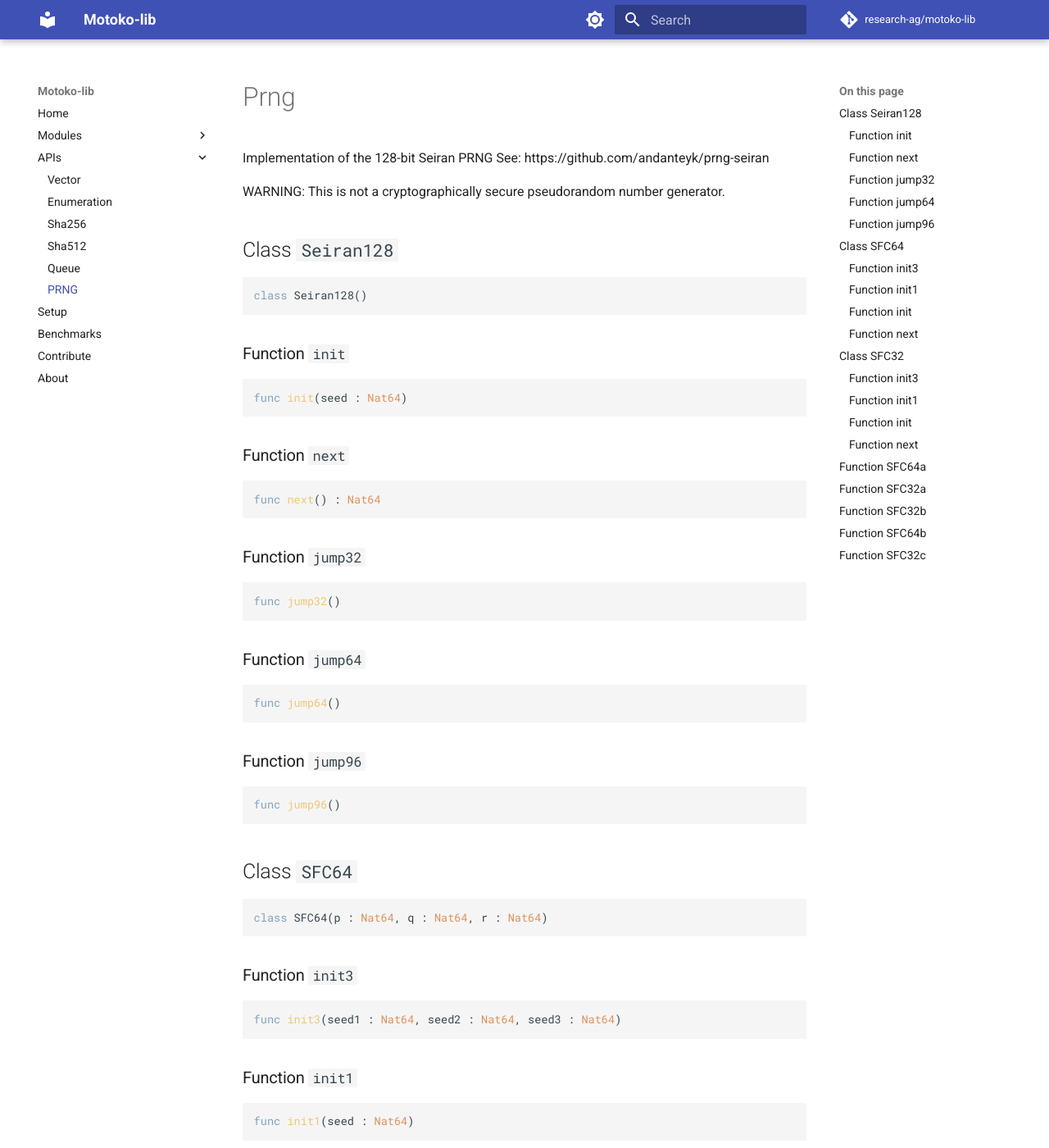
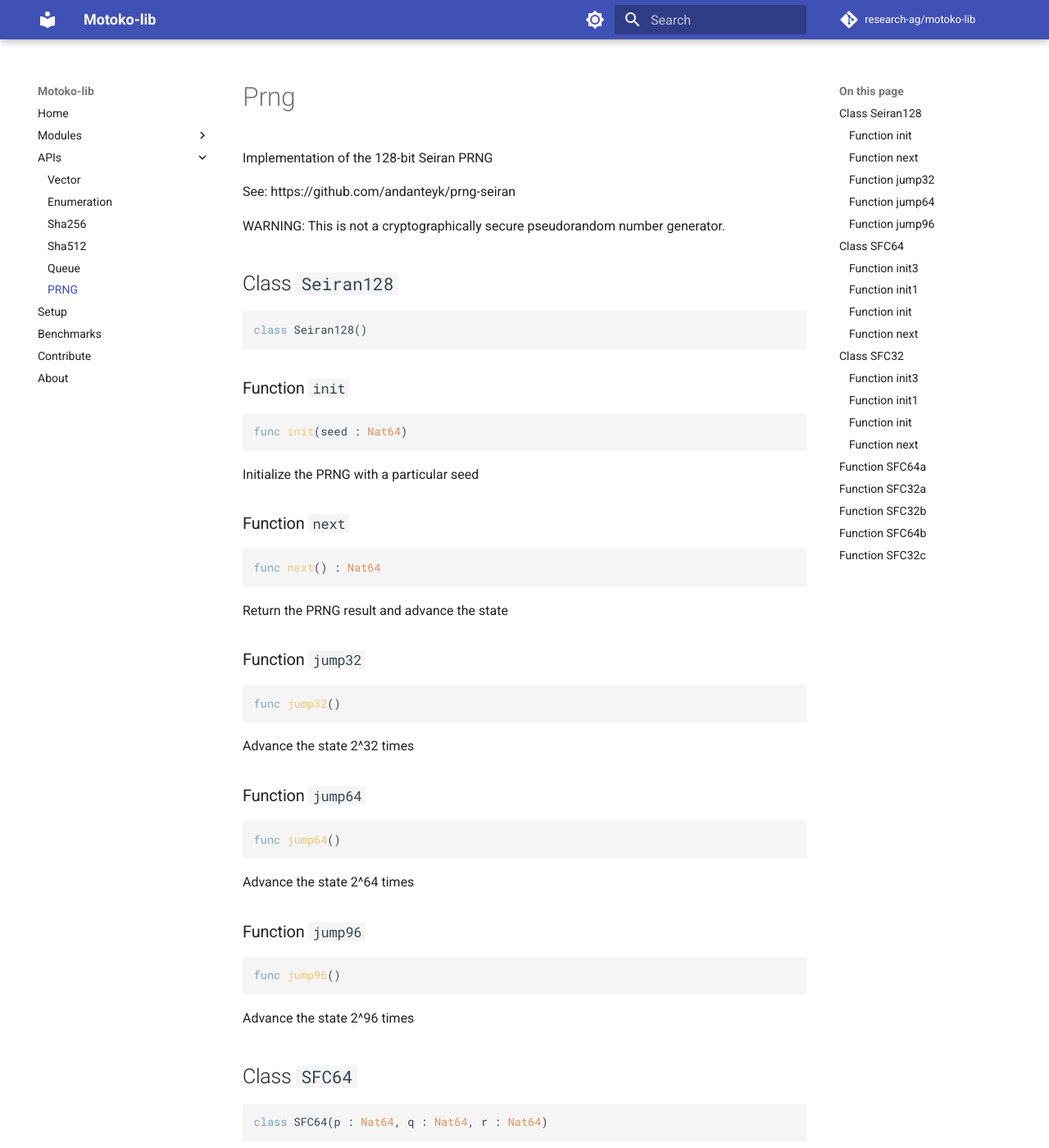
Before and after one commit to research-ag/motoko-lib, an MkDocs documentation site: the page built from docs/modoc/Prng.md, in a window 1280 px wide and 1400 px high. Shown: the whole window at 82% size. Built offline with MkDocs 1.6.1 and Material for MkDocs 9.7.7, drawn with Linux system fonts in a browser that asks for light colours; comment, search, counter and statistics services are not loaded; some of the changed text lies outside the part shown.

````diff
--- a/docs/modoc/Prng.md
+++ b/docs/modoc/Prng.md
@@ -1,5 +1,6 @@
 # Prng
 Implementation of the 128-bit Seiran PRNG
+
 See: https://github.com/andanteyk/prng-seiran
 
 WARNING: This is not a cryptographically secure pseudorandom
@@ -17,6 +18,7 @@ class Seiran128()
 func init(seed : Nat64)
 ```
 
+Initialize the PRNG with a particular seed
 
 
 ### Function `next`
@@ -24,6 +26,7 @@ func init(seed : Nat64)
 func next() : Nat64
 ```
 
+Return the PRNG result and advance the state
 
 
 ### Function `jump32`
@@ -31,6 +34,7 @@ func next() : Nat64
 func jump32()
 ```
 
+Advance the state 2^32 times
 
 
 ### Function `jump64`
@@ -38,6 +42,7 @@ func jump32()
 func jump64()
 ```
 
+Advance the state 2^64 times
 
 
 ### Function `jump96`
@@ -45,6 +50,7 @@ func jump64()
 func jump96()
 ```
 
+Advance the state 2^96 times
 
 ## Class `SFC64`
 
@@ -65,6 +71,7 @@ func init3(seed1 : Nat64, seed2 : Nat64, seed3 : Nat64)
 func init1(seed : Nat64)
 ```
 
+Initialize the PRNG with a particular seed
 
 
 ### Function `init`
@@ -79,6 +86,7 @@ func init()
 func next() : Nat64
 ```
 
+Return the PRNG result and advance the state
 
 ## Class `SFC32`
 
@@ -92,6 +100,7 @@ class SFC32(p : Nat32, q : Nat32, r : Nat32)
 func init3(seed1 : Nat32, seed2 : Nat32, seed3 : Nat32)
 ```
 
+Initialize the PRNG with 3 seeds
 
 
 ### Function `init1`
@@ -99,6 +108,7 @@ func init3(seed1 : Nat32, seed2 : Nat32, seed3 : Nat32)
 func init1(seed : Nat32)
 ```
 
+Initialize the PRNG with a particular seed
 
 
 ### Function `init`
@@ -106,6 +116,7 @@ func init1(seed : Nat32)
 func init()
 ```
 
+Initialize the PRNG
 
 
 ### Function `next`
@@ -113,32 +124,40 @@ func init()
 func next() : Nat32
 ```
 
+Return the PRNG result and advance the state
 
 ## Function `SFC64a`
 ``` motoko
 func SFC64a() : SFC64
 ```
 
+SFC64a is same as numpy:
+https:///github.com/numpy/numpy/blob/b6d372c25fab5033b828dd9de551eb0b7fa55800/numpy/random/src/sfc64/sfc64.h#L28
 
 ## Function `SFC32a`
 ``` motoko
 func SFC32a() : SFC32
 ```
 
+Use this
 
 ## Function `SFC32b`
 ``` motoko
 func SFC32b() : SFC32
 ```
 
+Use this.
 
 ## Function `SFC64b`
 ``` motoko
 func SFC64b() : SFC64
 ```
 
+Not recommended. Use `a` version.
 
 ## Function `SFC32c`
 ``` motoko
 func SFC32c() : SFC32
 ```
+
+Not recommended. Use `a` version.
````
Also changed, not shown: README.md (+1 -1 lines), docs/modoc/Vector.md (+4 -0 lines), 2 other files.
